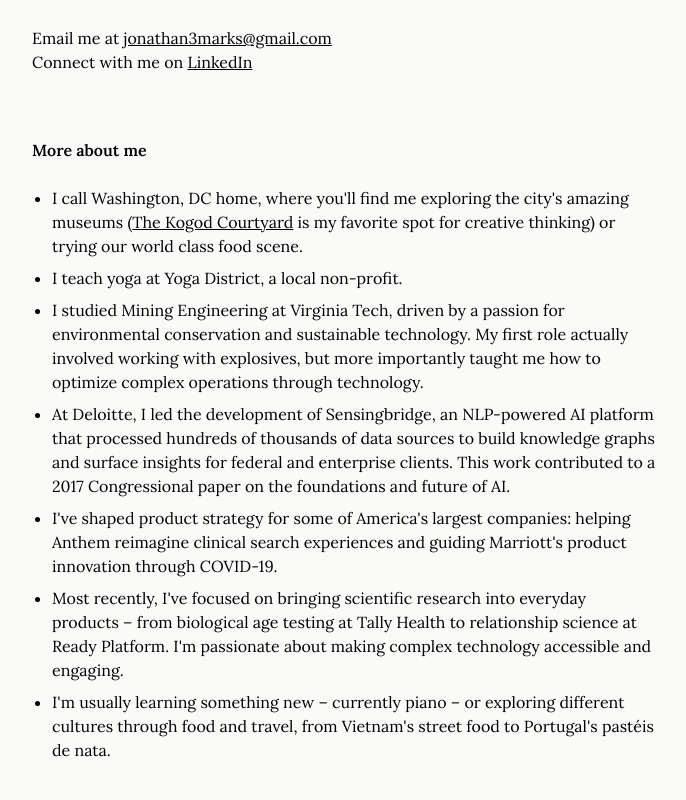
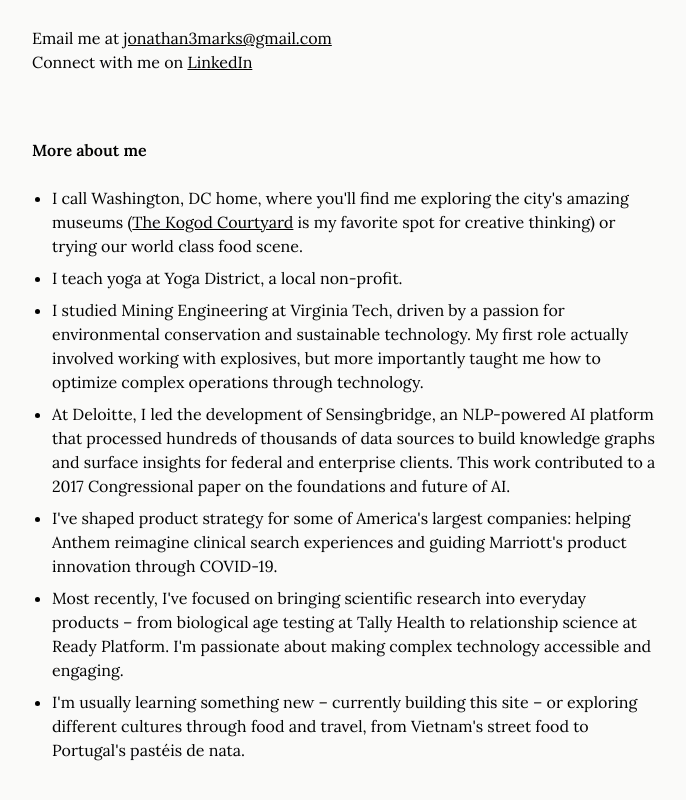
Before and after one commit to jonathan-6/personal-website, a React (Vite) app: page / in a window 1280 px wide. Shown: the part 742-1542 px from the top of the page, without its empty margins (296-982 px from the left). Built offline with nearby package versions, Linux system fonts and the light colour scheme.

Commit message:
test commit from new computer

```diff
--- a/src/components/MinimalSite.jsx
+++ b/src/components/MinimalSite.jsx
@@ -105,7 +105,7 @@ const MinimalSite = () => {
                  <li>{"At Deloitte, I led the development of Sensingbridge, an NLP-powered AI platform that processed hundreds of thousands of data sources to build knowledge graphs and surface insights for federal and enterprise clients. This work contributed to a 2017 Congressional paper on the foundations and future of AI."}</li>
                  <li>{"I've shaped product strategy for some of America's largest companies: helping Anthem reimagine clinical search experiences and guiding Marriott's product innovation through COVID-19."}</li>
                  <li>{"Most recently, I've focused on bringing scientific research into everyday products – from biological age testing at Tally Health to relationship science at Ready Platform. I'm passionate about making complex technology accessible and engaging."}</li>
-                 <li>{"I'm usually learning something new – currently piano – or exploring different cultures through food and travel, from Vietnam's street food to Portugal's pastéis de nata."}</li>
+                 <li>{"I'm usually learning something new – currently building this site – or exploring different cultures through food and travel, from Vietnam's street food to Portugal's pastéis de nata."}</li>
              </ul>
           </div>
 
```
